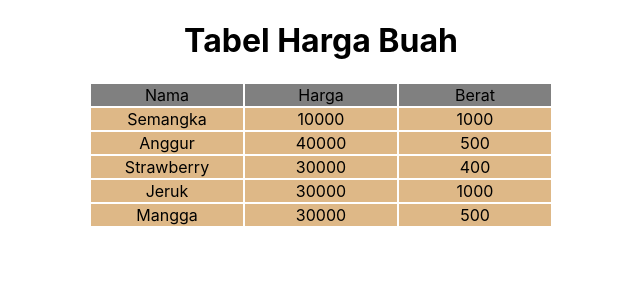
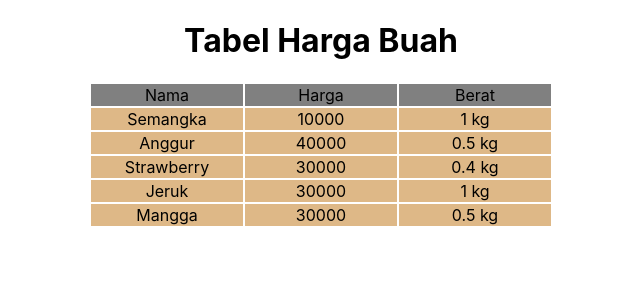
Before and after one commit to haryabdulrachman/sanbercode-reactjs-0720-week3, a React (Create React App) app: page / in a window 1280 px wide. Shown: the top 300 px of the page, without its empty margins (319-959 px from the left). Built offline with nearby package versions, Linux system fonts and the light colour scheme.

Commit message:
Revisi tugas11.jsx - Convert berat ke kg

```diff
--- a/src/Tugas11/tugas11.jsx
+++ b/src/Tugas11/tugas11.jsx
@@ -30,7 +30,7 @@ class DaftarBuah extends React.Component {
             <tr>
               <td> <BuahBuahan nama={el.nama} /></td>
               <td> <BuahBuahan nama={el.harga} /></td>
-              <td> <BuahBuahan nama={el.berat} /></td>
+              <td> <BuahBuahan nama={el.berat / 1000 + ' kg'} /></td>
             </tr>
           )
         })}
```
